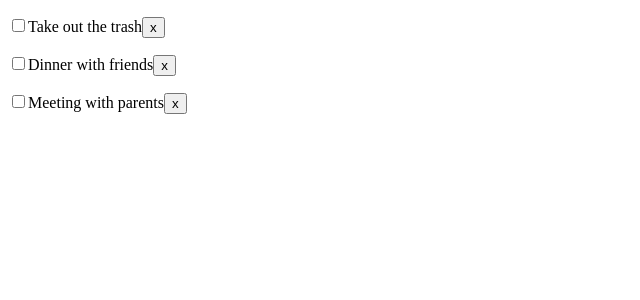
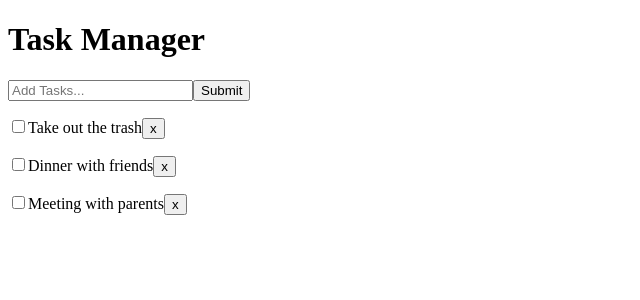
Before and after one commit to Cami9911/ToDo_React_App, a React (Create React App) app in the folder to_do_app/: page / in a window 1280 px wide. Shown: the top 300 px of the page, without its empty margins (0-640 px from the left). Built offline with nearby package versions, Linux system fonts and the light colour scheme; the HTML template or start-up script is replaced by a standard one.

Commit message:
Add item

```diff
--- a/to_do_app/src/App.js
+++ b/to_do_app/src/App.js
@@ -1,22 +1,25 @@
 import React, { Component } from 'react'
 import Todos from './components/Todos'
+import AddTodo from './components/AddTodo'
+import Header from './components/layout/Header'
+import uuid from 'uuid'
 
 class App extends Component {
 
   state = {
     todos: [
       {
-        id: 1,
+        id: uuid.v4(),
         title: 'Take out the trash',
         completed: false
       },
       {
-        id: 2,
+        id: uuid.v4(),
         title: 'Dinner with friends',
         completed: false
       },
       {
-        id: 3,
+        id: uuid.v4(),
         title: 'Meeting with parents',
         completed: false
       }
@@ -38,12 +41,28 @@
   this.setState({ todos: [...this.state.todos.filter(todo => todo.id !== id)]})
 }
 
+//Add Todo
+addTodo = (title) => {
+  const newTodo = {
+    id: uuid.v4(),
+    title,
+    completed: false
+  }
+  this.setState({ todos: [...this.state.todos, newTodo]})
+}
+
   render() {
     return (
       <div className="App">
-        <Todos todos={this.state.todos}
-        markComplete={this.markComplete}
-        deleteTodo={this.deleteTodo}/>
+        <div className="container">
+          <Header />
+          <AddTodo addTodo={this.addTodo}/>
+          <Todos
+            todos={this.state.todos}
+            markComplete={this.markComplete}
+            deleteTodo={this.deleteTodo}
+          />
+        </div>
       </div>
     )
   }
--- /dev/null
+++ b/to_do_app/src/components/AddTodo.js
@@ -0,0 +1,27 @@
+import React, { Component } from 'react'
+
+export class AddTodo extends Component {
+    state = {
+        title:''
+    }
+
+    onSubmit = (e) => {
+        e.preventDefault();
+        this.props.addTodo(this.state.title);
+        this.setState({ title: ''}) //clean input
+    }
+
+    onChange = (e) =>this.setState({ [e.target.name]: e.target.value })
+
+    render() {
+        return (
+            <form onSubmit={this.onSubmit}>
+                <input type="text" value={this.state.title} name="title"
+                placeholder="Add Tasks..." onChange={this.onChange}></input>
+                <input type="submit" value="Submit" className="btn"></input>
+            </form>
+        )
+    }
+}
+
+export default AddTodo
--- /dev/null
+++ b/to_do_app/src/components/layout/Header.js
@@ -0,0 +1,11 @@
+import React from 'react'
+
+function Header() {
+    return (
+        <header>
+            <h1>Task Manager</h1>
+        </header>
+    )
+}
+
+export default Header;
```
